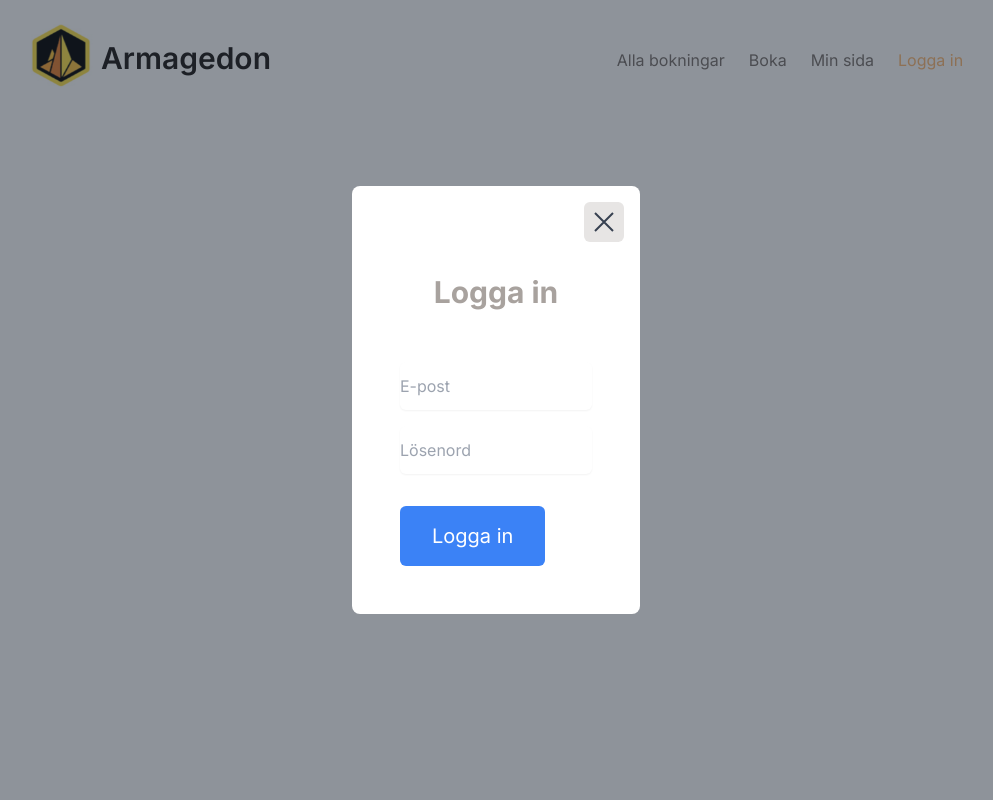
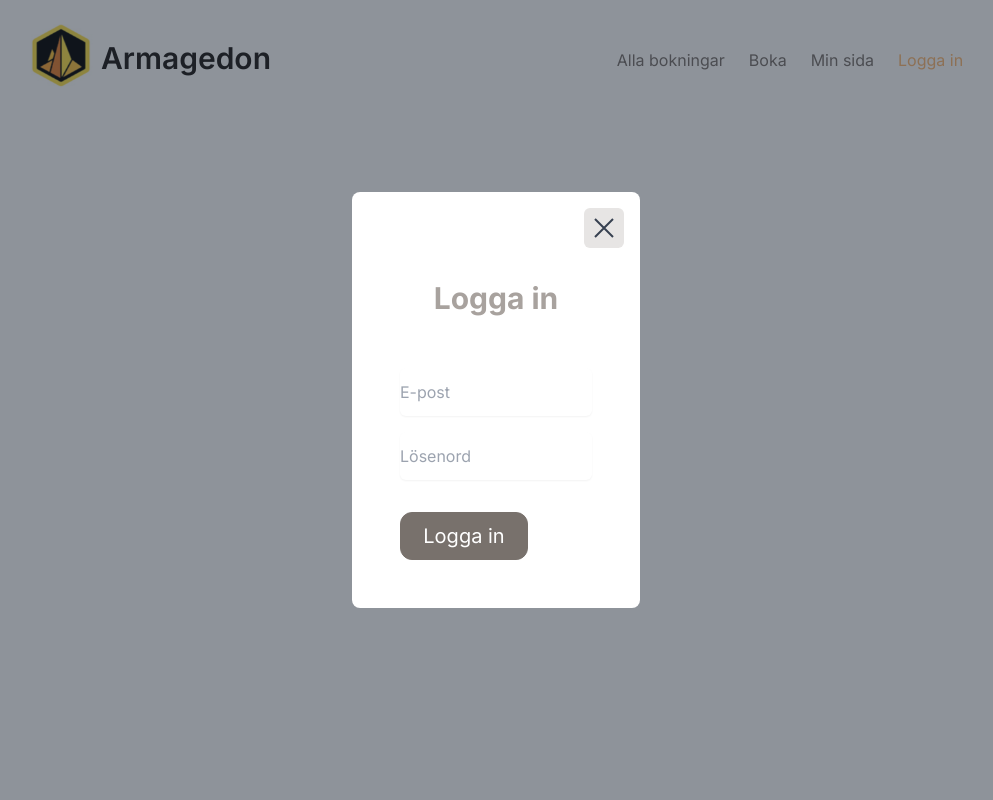
Before and after one commit to OlgaGustafsson/bokningssystem, a Next.js app: page / in a window 1280 px wide. Both pictures are taken after a click on the button "Logga in". Shown: the top 800 px of the page, without its empty margins (144-1137 px from the left). Built offline with nearby package versions, Linux system fonts and the light colour scheme.

Commit message:
button color/ clean up login

```diff
--- a/src/components/Login.tsx
+++ b/src/components/Login.tsx
@@ -9,35 +9,34 @@ interface LoginProps {
   onLogin: (email: string, password: string) => void;
 }
 
-
-const Login: React.FC<LoginProps> = ({ isOpen, onClose, onLogin}) => {
+const Login: React.FC<LoginProps> = ({ isOpen, onClose, onLogin }) => {
   const [email, setEmail] = useState("");
   const [password, setPassword] = useState("");
 
-  useEffect (() => {
+  useEffect(() => {
     if (isOpen) {
       setEmail("");
       setPassword("");
     }
   }, [isOpen]);
 
-  const handleSubmit = (e: { preventDefault: () => void; }) => {
+  const handleSubmit = (e: { preventDefault: () => void }) => {
     e.preventDefault();
     onLogin(email, password);
     console.log(email, password);
   };
 
   const handleClose = () => {
-    // setEmail("");
-    // setPassword("");
     onClose();
-  }
+  };
 
   return (
     <>
       {isOpen && (
-        <div className="fixed top-0 left-0 w-full h-full bg-gray-800 bg-opacity-50
-                        flex justify-center items-center">
+        <div
+          className="fixed top-0 left-0 w-full h-full bg-gray-800 bg-opacity-50
+                        flex justify-center items-center"
+        >
           <div className="bg-white p-4 rounded-lg w-72 flex flex-col">
             <div className="flex justify-end pb-8">
               <button
@@ -50,17 +49,11 @@ const Login: React.FC<LoginProps> = ({ isOpen, onClose, onLogin}) => {
                 <GrClose />
               </button>
             </div>
-            <h2 className="text-3xl font-bold mb-4 text-center text-stone-400">Logga in</h2>
-            <form onSubmit={handleSubmit}
-              className="p-8"
-            >
+            <h2 className="text-3xl font-bold mb-4 text-center text-stone-400">
+              Logga in
+            </h2>
+            <form onSubmit={handleSubmit} className="p-8">
               <div className="mb-4">
-                {/* <label
-                  htmlFor="email"
-                  className="block text-sm font-medium text-gray-700"
-                >
-                  E-post:
-                </label> */}
                 <input
                   type="email"
                   placeholder="E-post"
@@ -72,12 +65,6 @@ const Login: React.FC<LoginProps> = ({ isOpen, onClose, onLogin}) => {
                 />
               </div>
               <div className="mb-8">
-                {/* <label
-                  htmlFor="password"
-                  className="block text-sm font-medium text-gray-700"
-                >
-                  Lösenord:
-                </label> */}
                 <input
                   type="password"
                   placeholder="Lösenord"
@@ -90,24 +77,20 @@ const Login: React.FC<LoginProps> = ({ isOpen, onClose, onLogin}) => {
               </div>
               <button
                 type="submit"
-                className="bg-blue-500 text-white text-xl px-8 py-4
-                          rounded-md hover:bg-blue-600"
+                // className="bg-blue-500 text-white text-xl px-8 py-4
+                //           rounded-md hover:bg-blue-600"
+                className="flex justify-center items-center text-xl w-32 h-12
+                rounded-xl border border-stone-500 bg-stone-500 hover:bg-stone-100
+                text-white"
               >
                 Logga in
               </button>
             </form>
-            {/* <button
-              onClick={handleClose}
-              className="bg-stone-200 text-gray-700 px-4 py-2
-              rounded-md hover:bg-gray-400"
-            >
-              Stäng
-            </button> */}
           </div>
         </div>
       )}
     </>
   );
-}
+};
 
 export default Login;
```
